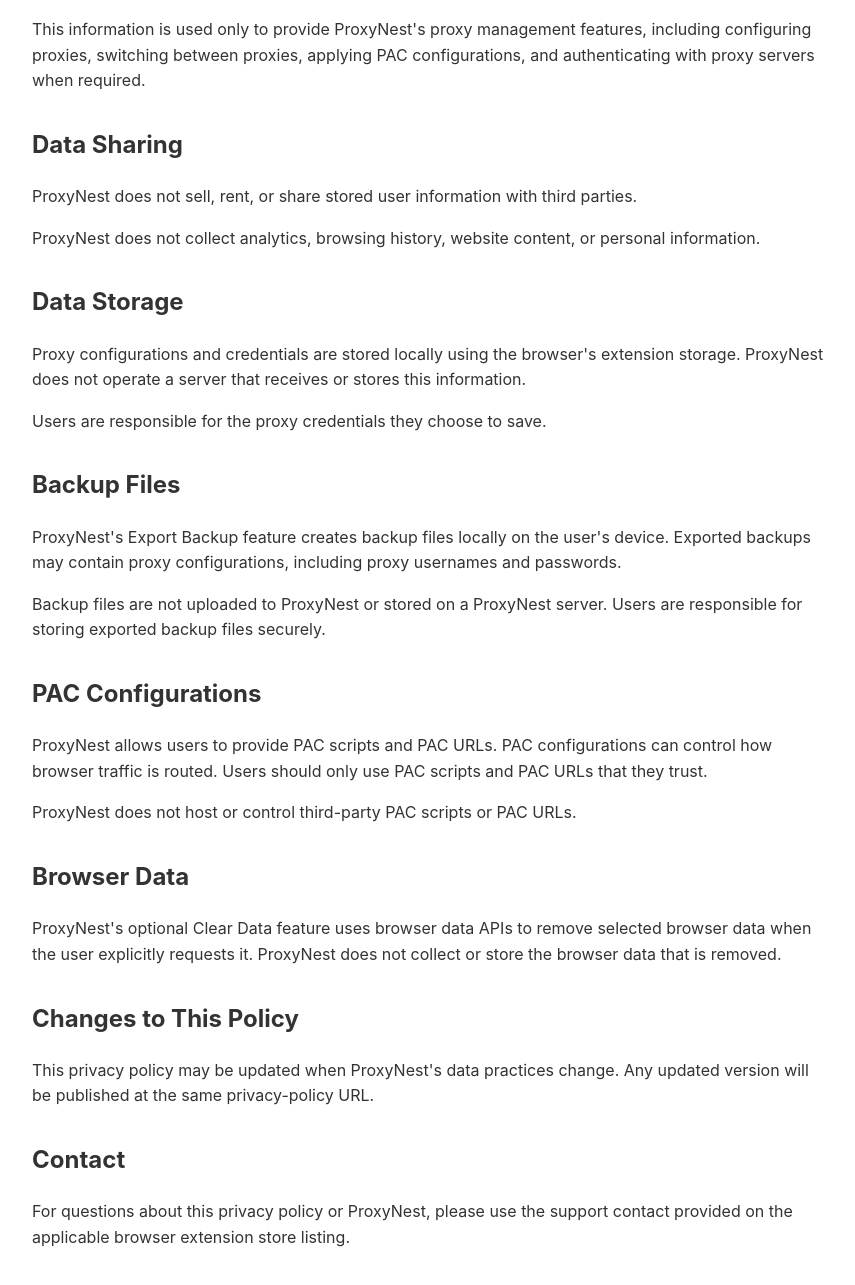
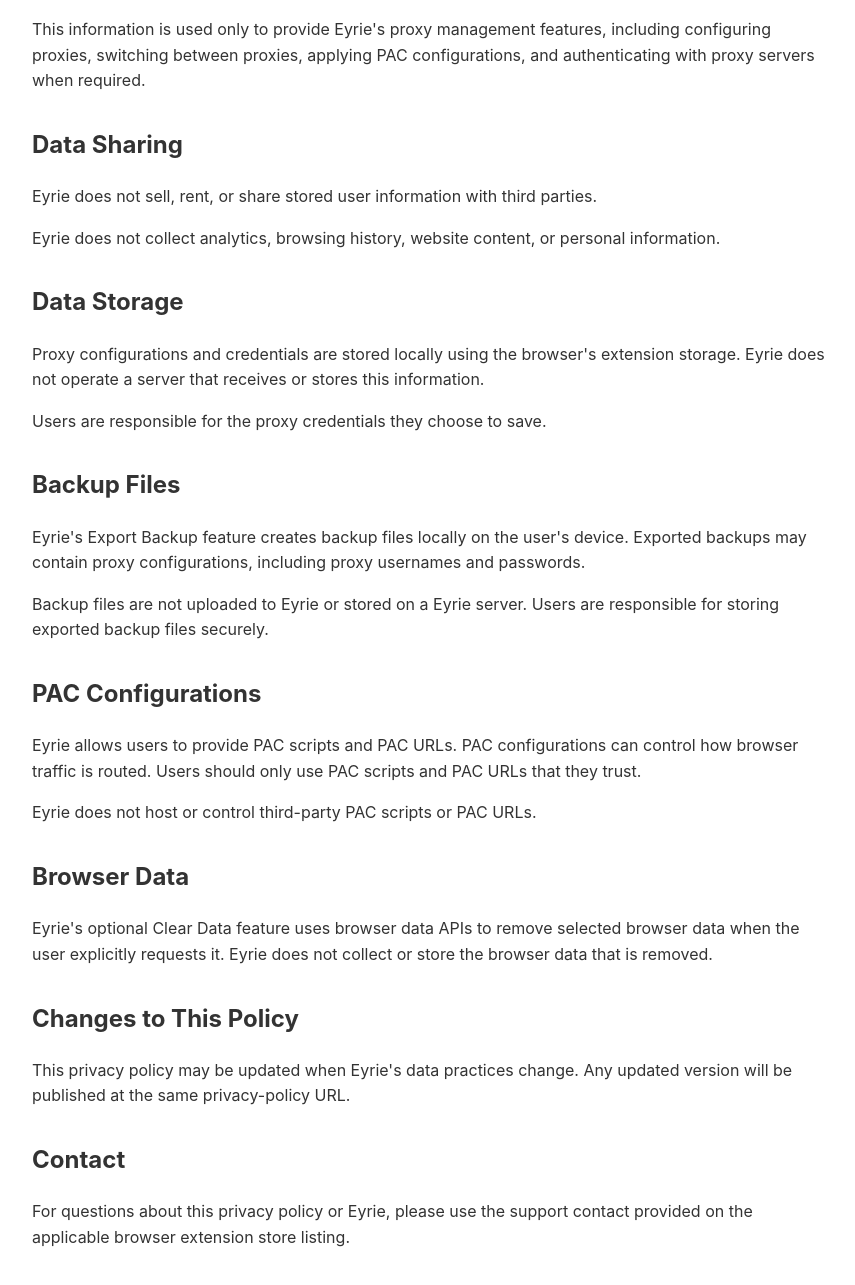
Before and after one commit to Jrald201/Eyrie, a plain HTML site: page privacy-policy.html in a window 1280 px wide. Shown: the part 589-1874 px from the top of the page, without its empty margins (208-1063 px from the left). Drawn offline with Linux system fonts and the light colour scheme.

Commit message:
Update privacy-policy.html

```diff
--- a/privacy-policy.html
+++ b/privacy-policy.html
@@ -3,7 +3,7 @@
 <head>
 <meta charset="UTF-8">
 <meta name="viewport" content="width=device-width, initial-scale=1.0">
-<title>ProxyNest Privacy Policy</title>
+<title>Eyrie Privacy Policy</title>
 <style>
 body {
   font-family: -apple-system, BlinkMacSystemFont, "Segoe UI", Roboto, Arial, sans-serif;
@@ -38,19 +38,19 @@ li {
 
 <body>
 
-<h1>ProxyNest Privacy Policy</h1>
+<h1>Eyrie Privacy Policy</h1>
 
 <p class="updated">Last updated: November 19, 2026</p>
 
 <p>
-ProxyNest is a browser extension for managing user-provided HTTP, HTTPS,
+Eyrie is a browser extension for managing user-provided HTTP, HTTPS,
 SOCKS4, SOCKS5, and PAC proxy configurations.
 </p>
 
 <h2>Information Stored</h2>
 
 <p>
-ProxyNest may store the following information locally in the browser's
+Eyrie may store the following information locally in the browser's
 extension storage:
 </p>
 
@@ -66,7 +66,7 @@ extension storage:
 <h2>How Information Is Used</h2>
 
 <p>
-This information is used only to provide ProxyNest's proxy management
+This information is used only to provide Eyrie's proxy management
 features, including configuring proxies, switching between proxies,
 applying PAC configurations, and authenticating with proxy servers when
 required.
@@ -75,12 +75,12 @@ required.
 <h2>Data Sharing</h2>
 
 <p>
-ProxyNest does not sell, rent, or share stored user information with
+Eyrie does not sell, rent, or share stored user information with
 third parties.
 </p>
 
 <p>
-ProxyNest does not collect analytics, browsing history, website content,
+Eyrie does not collect analytics, browsing history, website content,
 or personal information.
 </p>
 
@@ -88,7 +88,7 @@ or personal information.
 
 <p>
 Proxy configurations and credentials are stored locally using the
-browser's extension storage. ProxyNest does not operate a server that
+browser's extension storage. Eyrie does not operate a server that
 receives or stores this information.
 </p>
 
@@ -99,40 +99,40 @@ Users are responsible for the proxy credentials they choose to save.
 <h2>Backup Files</h2>
 
 <p>
-ProxyNest's Export Backup feature creates backup files locally on the
+Eyrie's Export Backup feature creates backup files locally on the
 user's device. Exported backups may contain proxy configurations,
 including proxy usernames and passwords.
 </p>
 
 <p>
-Backup files are not uploaded to ProxyNest or stored on a ProxyNest
+Backup files are not uploaded to Eyrie or stored on a Eyrie
 server. Users are responsible for storing exported backup files securely.
 </p>
 
 <h2>PAC Configurations</h2>
 
 <p>
-ProxyNest allows users to provide PAC scripts and PAC URLs. PAC
+Eyrie allows users to provide PAC scripts and PAC URLs. PAC
 configurations can control how browser traffic is routed. Users should
 only use PAC scripts and PAC URLs that they trust.
 </p>
 
 <p>
-ProxyNest does not host or control third-party PAC scripts or PAC URLs.
+Eyrie does not host or control third-party PAC scripts or PAC URLs.
 </p>
 
 <h2>Browser Data</h2>
 
 <p>
-ProxyNest's optional Clear Data feature uses browser data APIs to remove
-selected browser data when the user explicitly requests it. ProxyNest
+Eyrie's optional Clear Data feature uses browser data APIs to remove
+selected browser data when the user explicitly requests it. Eyrie
 does not collect or store the browser data that is removed.
 </p>
 
 <h2>Changes to This Policy</h2>
 
 <p>
-This privacy policy may be updated when ProxyNest's data practices
+This privacy policy may be updated when Eyrie's data practices
 change. Any updated version will be published at the same
 privacy-policy URL.
 </p>
@@ -140,7 +140,7 @@ privacy-policy URL.
 <h2>Contact</h2>
 
 <p>
-For questions about this privacy policy or ProxyNest, please use the
+For questions about this privacy policy or Eyrie, please use the
 support contact provided on the applicable browser extension store
 listing.
 </p>
```
